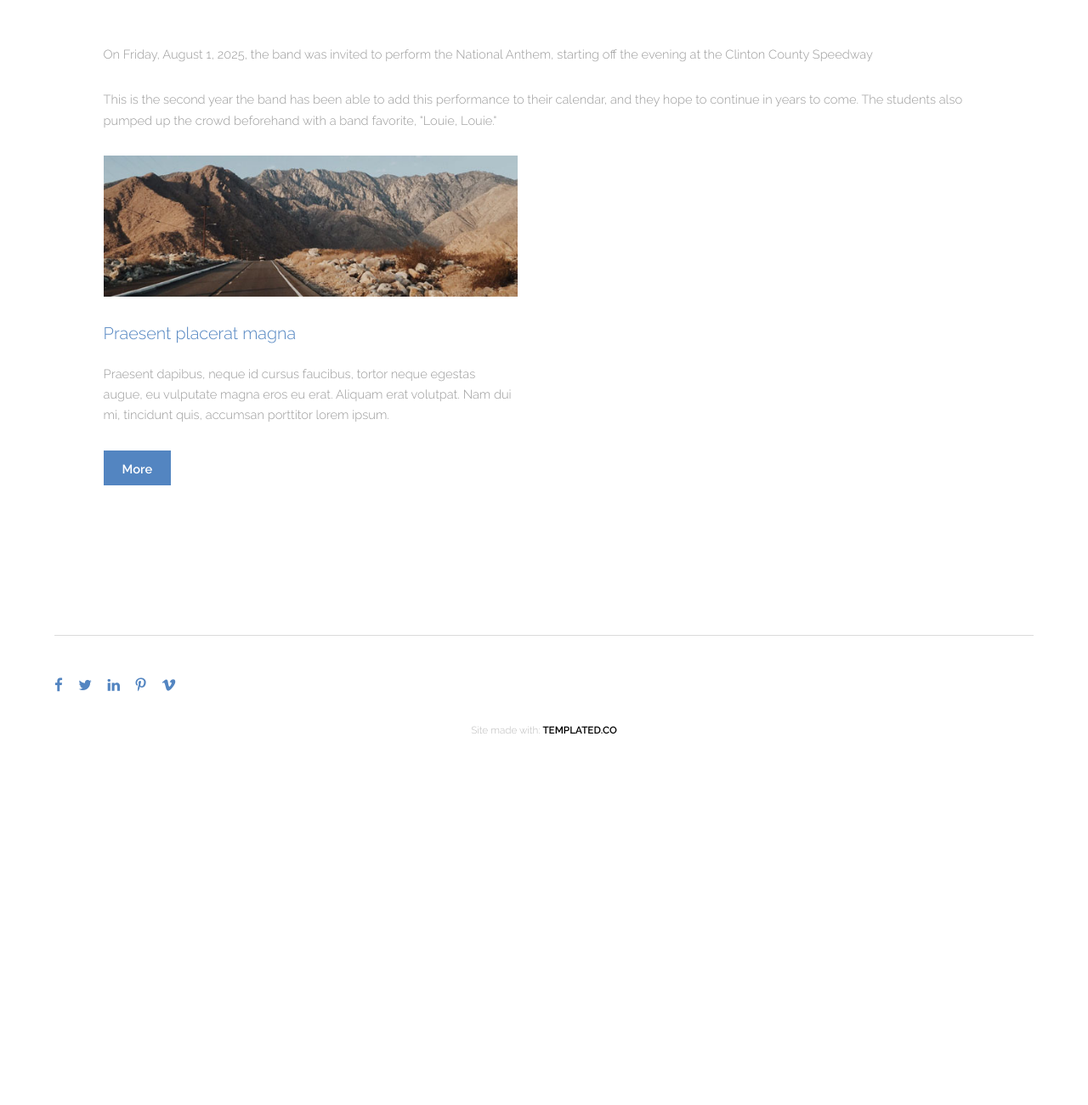
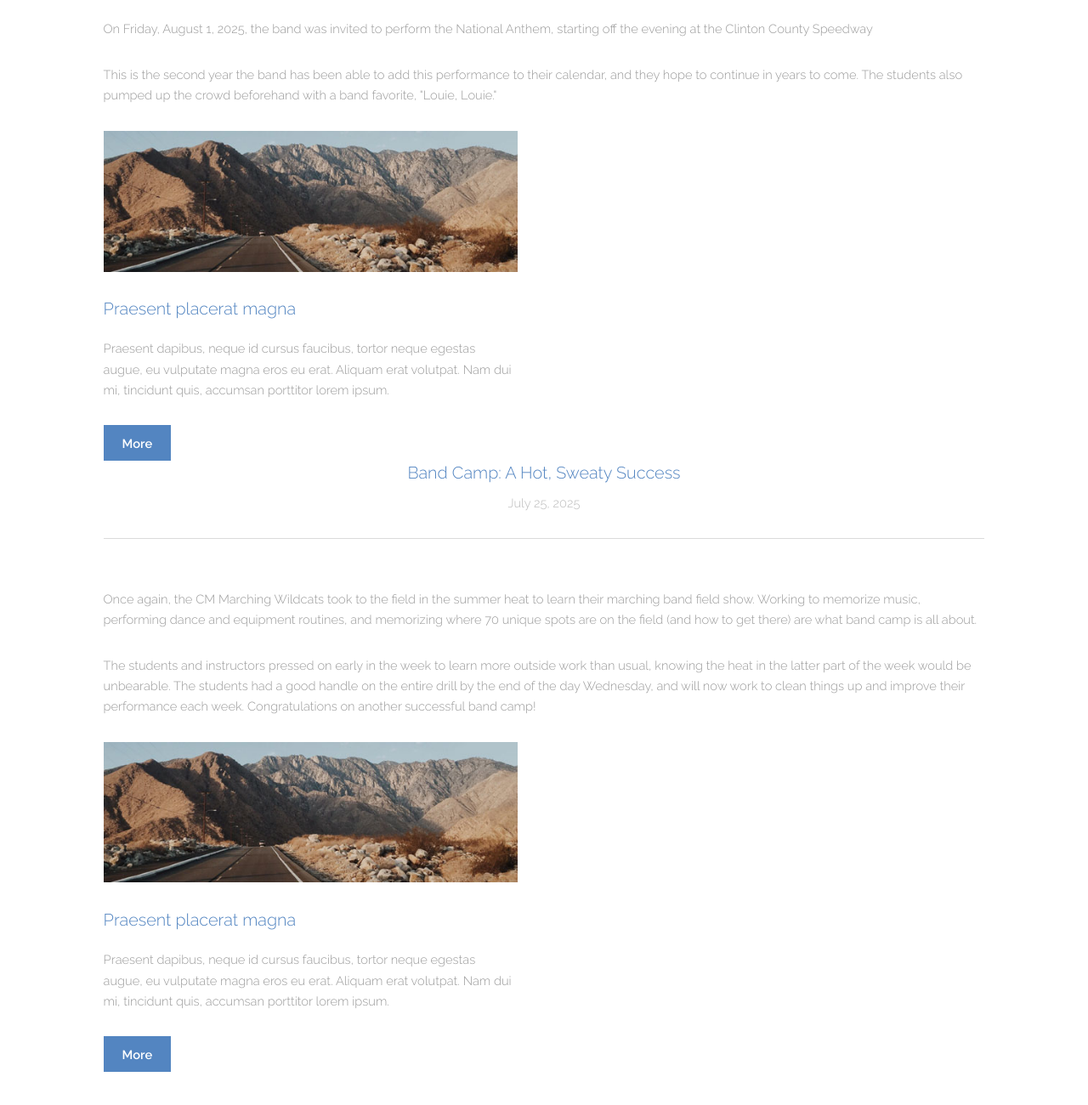
Before and after one commit to Brierre/cmband4, a plain HTML site: page news.html in a window 1280 px wide. Shown: the part 1114-2414 px from the top of the page at 85% size. Before the commit the page ends 2007 px from the top, so only its background shows below. Drawn offline with Linux system fonts and the light colour scheme.

Commit message:
fix div mistake in blog

```diff
--- a/news.html
+++ b/news.html
@@ -30,9 +30,9 @@
                                 <header><h3>Praesent placerat magna</h3>
                                 </header><p>Praesent dapibus, neque id cursus faucibus, tortor neque egestas augue, eu vulputate magna eros eu erat. Aliquam erat volutpat. Nam dui mi, tincidunt quis, accumsan porttitor lorem ipsum.</p>
                                 <footer><a href="#" class="button special">More</a>
-                                </footer></article>-->
+                                </footer></article><br></div>-->
 
-                    <header class="align-center"><h3>Band Represents Central Mountain at Little League Grand Slam Parade</h3>
+                    <header class="align-center"><h3>Band Represents Central Mountain at LL Grand Slam Parade</h3>
                     <p>August 12, 2025</p><hr></header>
                 <p>The Marching Wildcats traveled to Williamsport on Tuesday to perform in the Little League Parade. This parade is always a hit with the students.</p>
                 <p>The event is long and tiring, but the route is full of thousands of spectators and their performance is always televised near the end of the parade. </p>
@@ -42,7 +42,7 @@
                         <header><h3>Praesent placerat magna</h3>
                         </header><p>Praesent dapibus, neque id cursus faucibus, tortor neque egestas augue, eu vulputate magna eros eu erat. Aliquam erat volutpat. Nam dui mi, tincidunt quis, accumsan porttitor lorem ipsum.</p>
                         <footer><a href="#" class="button special">More</a>
-                        </footer></article>
+                        </footer></article><br></div>
 
                     <header class="align-center"><h3>CMMB Performs The Star-Spangled Banner at Clinton County Speedway</h3>
                     <p>August 1, 2025</p><hr></header>
@@ -54,7 +54,19 @@
                         <header><h3>Praesent placerat magna</h3>
                         </header><p>Praesent dapibus, neque id cursus faucibus, tortor neque egestas augue, eu vulputate magna eros eu erat. Aliquam erat volutpat. Nam dui mi, tincidunt quis, accumsan porttitor lorem ipsum.</p>
                         <footer><a href="#" class="button special">More</a>
-                        </footer></article></div>
+                        </footer></article><br></div>
+                    <header class="align-center"><h3>Band Camp: A Hot, Sweaty Success</h3>
+                        <p>July 25, 2025</p><hr></header>
+                        <p>Once again, the CM Marching Wildcats took to the field in the summer heat to learn their marching band field show. Working to memorize music, performing dance and equipment routines, and memorizing where 70 unique spots are on the field (and how to get there) are what band camp is all about.</p>
+                        <p>The students and instructors pressed on early in the week to learn more outside work than usual, knowing the heat in the latter part of the week would be unbearable. The students had a good handle on the entire drill by the end of the day Wednesday, and will now work to clean things up and improve their performance each week. Congratulations on another successful band camp!</p>
+                        <div class="flex flex-2">
+                            <article><div class="image fit">
+                                    <img src="images/pic01.jpg" alt="Pic 01" width="576" height="196"></div>
+                                <header><h3>Praesent placerat magna</h3>
+                                </header><p>Praesent dapibus, neque id cursus faucibus, tortor neque egestas augue, eu vulputate magna eros eu erat. Aliquam erat volutpat. Nam dui mi, tincidunt quis, accumsan porttitor lorem ipsum.</p>
+                                <footer><a href="#" class="button special">More</a>
+                                </footer></article>
+                    </div>
             </div>
         </section></div>
 </section><!-- Footer --><footer id="footer"><div class="inner">
```
